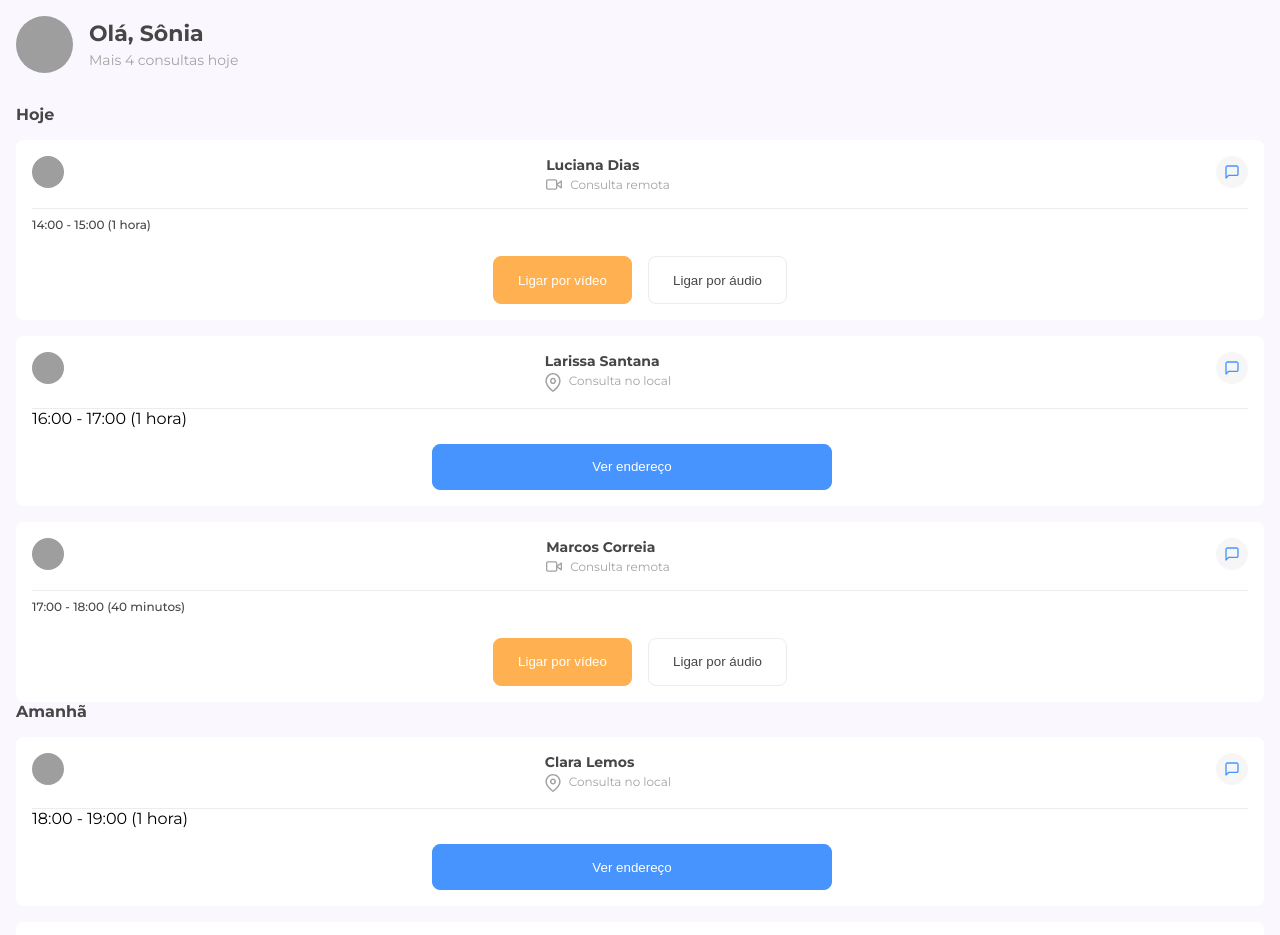
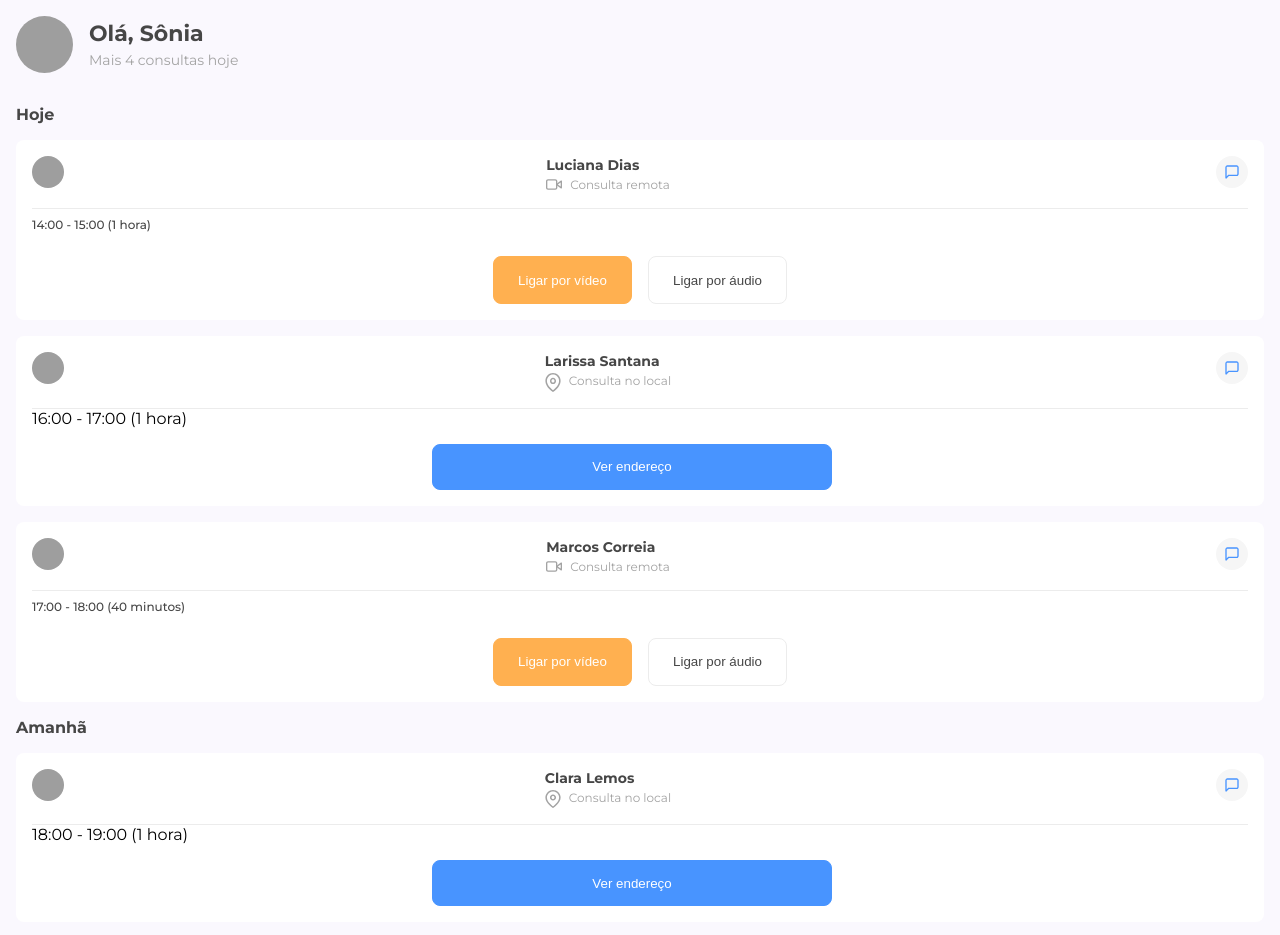
Before and after one commit to thaliadani/alura-consultas, a plain HTML site: page index.html in a window 1280 px wide. Shown: the top 935 px of the page. Drawn offline with Linux system fonts and the light colour scheme; grey boxes are pictures that could not be loaded.

Commit message:
new file:   .vscode/settings.json 	modified:   assets/styles/components/_consultas.scss 	modified:   assets/styles/components/_seu-perfil.scss 	modified:   assets/styles/style.css 	modified:   assets/styles/style.css.map

```diff
--- a/assets/styles/components/_consultas.scss
+++ b/assets/styles/components/_consultas.scss
@@ -3,9 +3,8 @@
 .card {
     background-color: $cor-principal;
     border-radius: 0.5rem;
-    margin-top: 1rem;
     padding: 1rem;
-
+    margin: 1rem 0;
     .consultas {
         display: flex;
         justify-content: space-between;
--- a/assets/styles/components/_seu-perfil.scss
+++ b/assets/styles/components/_seu-perfil.scss
@@ -31,4 +31,5 @@
     color: $cor-secundaria;
     font-size: 16px;
     font-weight: 700;
+
 }
```
Also changed, not shown: assets/styles/style.css, 1 other file.
